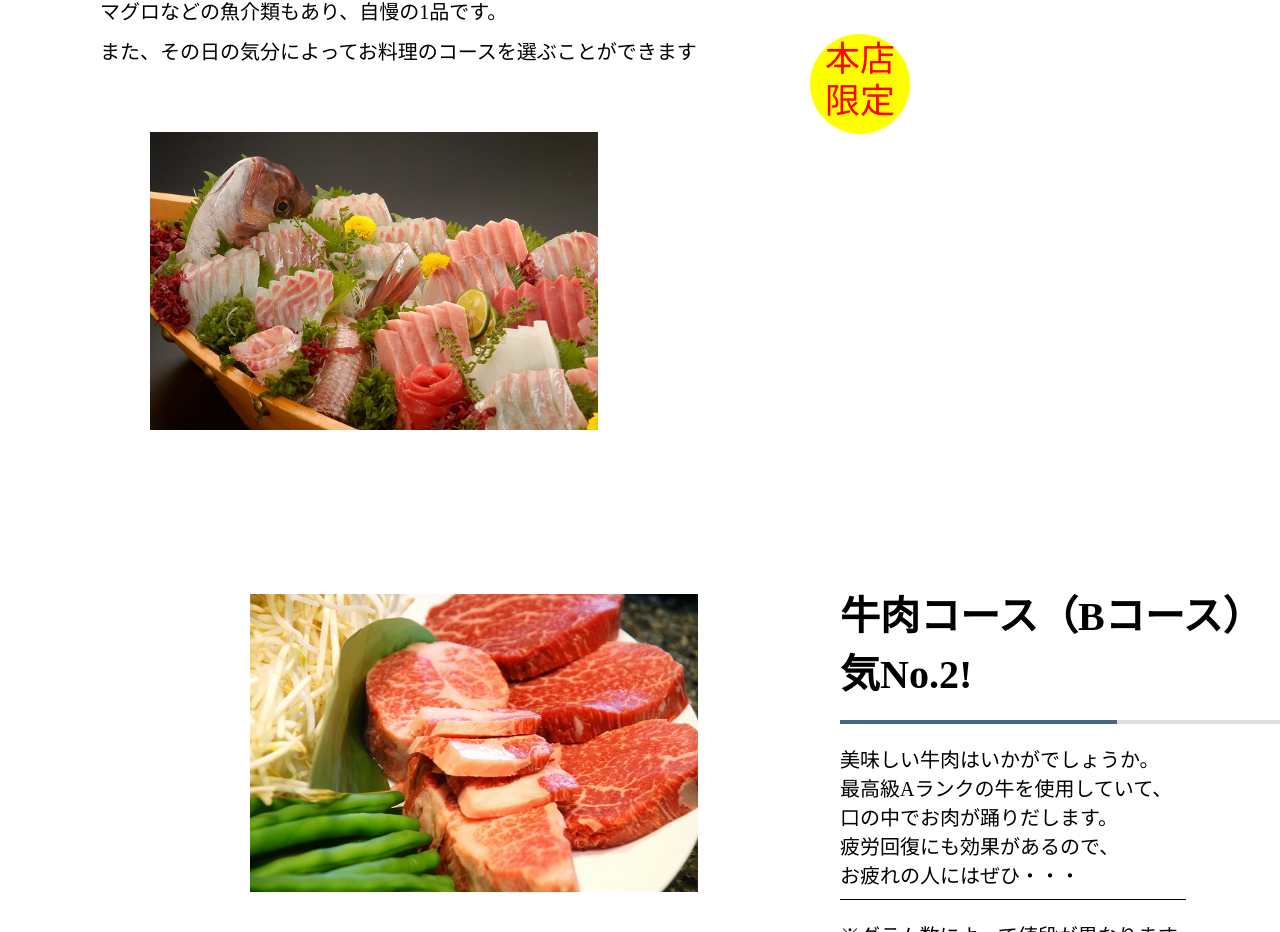
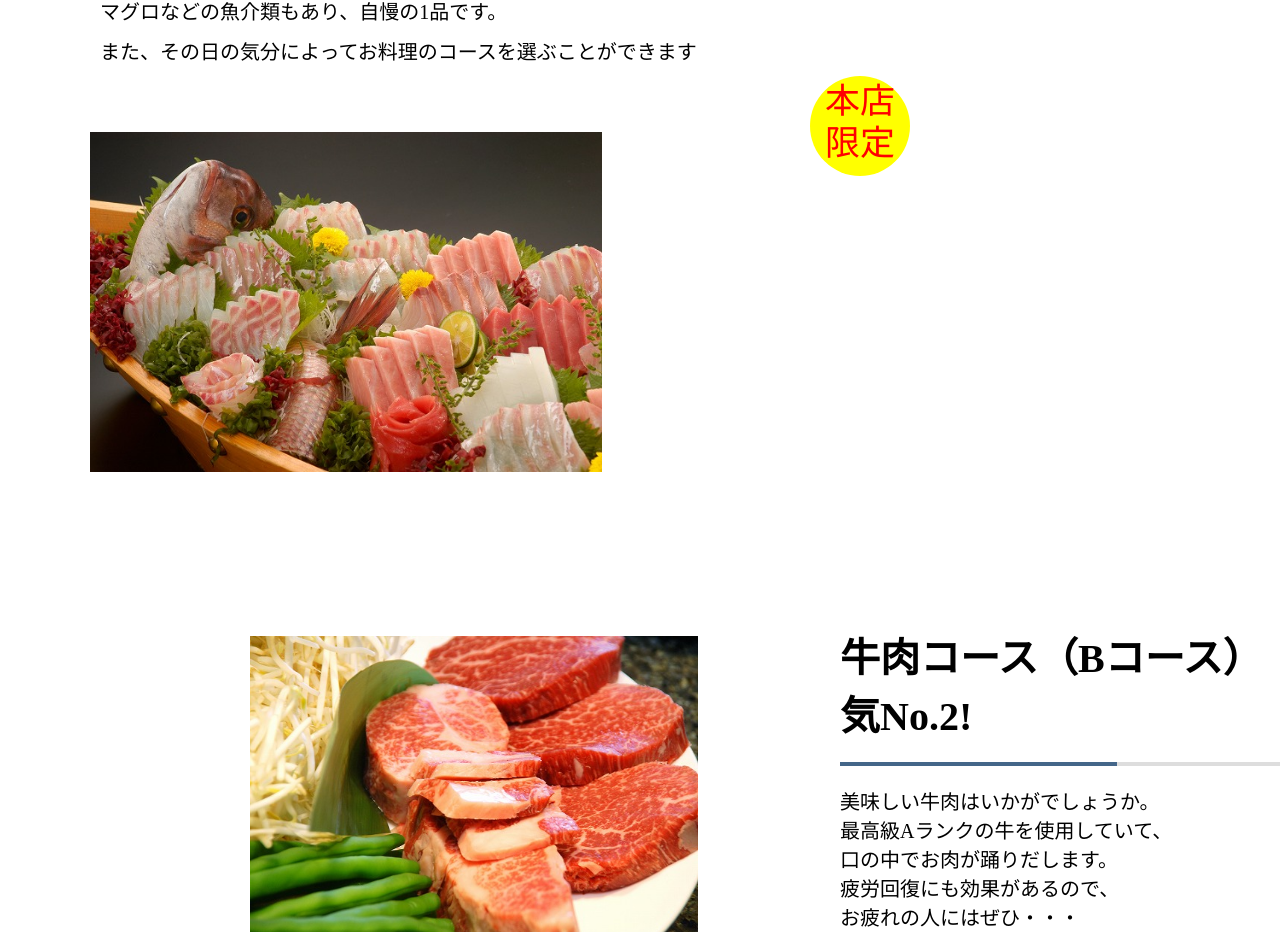
Before and after one commit to akihito-yamaya/festival, a plain HTML site: page index.html in a window 1280 px wide. Shown: the part 1480-2412 px from the top of the page. Drawn offline with Linux system fonts and the light colour scheme.

Commit message:
.main-picture2　画像　サイズ、位置修正

```diff
--- a/style.css
+++ b/style.css
@@ -101,8 +101,8 @@ b{
 }
 
 .main-picture2 img{
-    width: 35%;
-    margin-left: 150px;
+    width: 40%;
+    margin-left: 90px;
     margin-top: 60px;
 }
 
```
